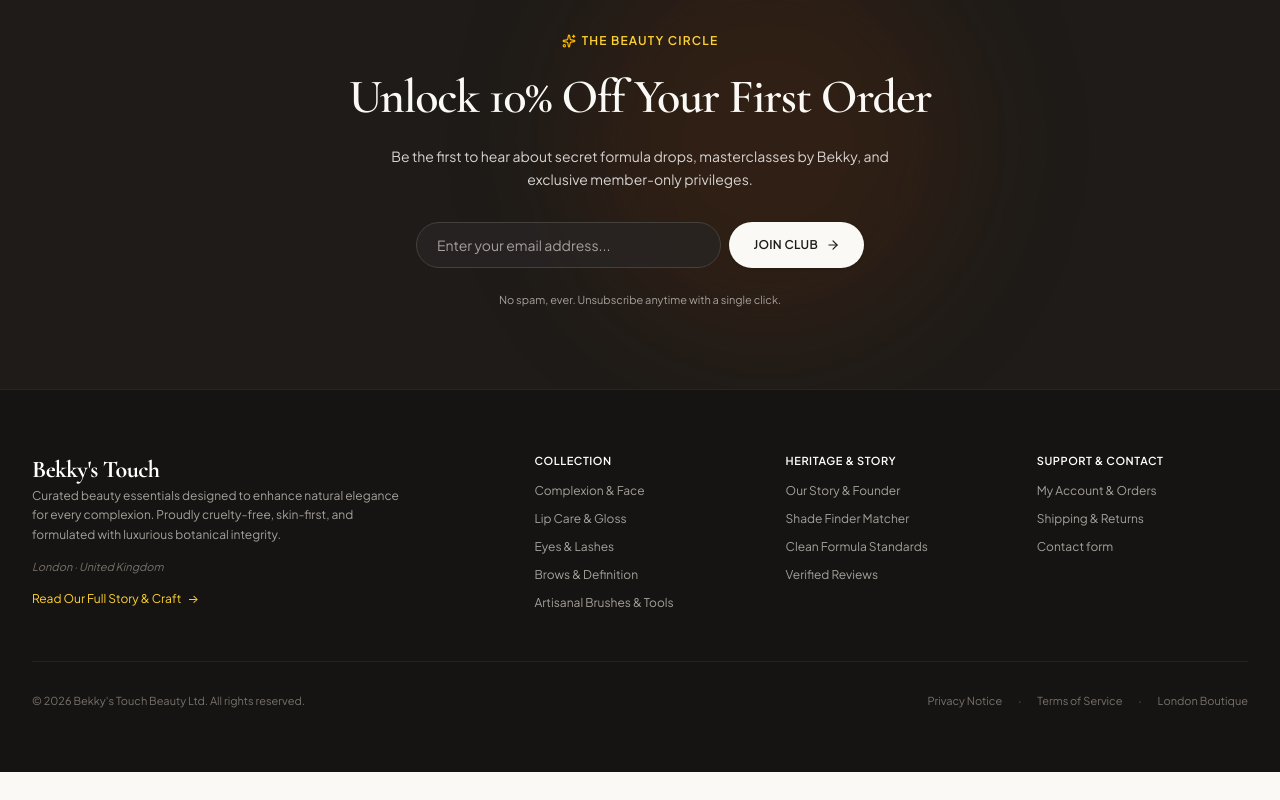
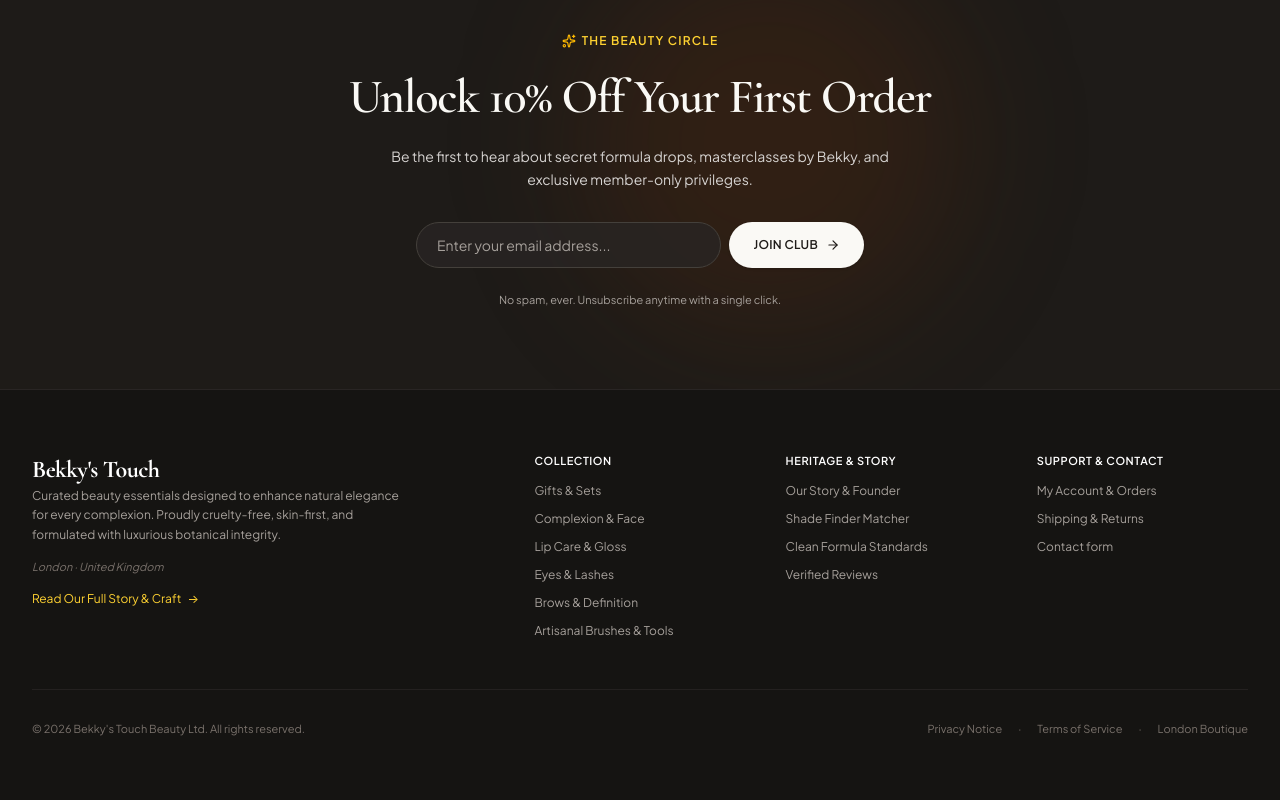
Before and after one commit to rebeccaekeh89-prog/bekkystouch-beauty-ai-studio, a React (Vite) app: page / in a window 1280 px wide. Shown: the part 4037-4837 px from the top of the page. Before the commit the page ends 4809 px from the top, so only its background shows below. Built offline with nearby package versions, Linux system fonts and the light colour scheme; no server answers; the database is empty.

Commit message:
Link Gifts and Sets from footer

```diff
--- a/src/components/Footer.tsx
+++ b/src/components/Footer.tsx
@@ -3,7 +3,7 @@
 interface FooterProps {
   onOpenShadeFinder: () => void;
   onSelectCategory?: (category: string) => void;
-  onNavigate?: (route: 'home' | 'our-story' | 'contact' | 'account' | 'shipping-returns') => void;
+  onNavigate?: (route: 'home' | 'our-story' | 'contact' | 'account' | 'shipping-returns' | 'gifts-sets') => void;
 }
 
 export const Footer: React.FC<FooterProps> = ({ onOpenShadeFinder, onSelectCategory, onNavigate }) => {
@@ -50,6 +50,12 @@
               Collection
             </h4>
             <ul className="space-y-2">
+              <li>
+                <a href="/gifts-sets" onClick={(e) => { e.preventDefault(); onNavigate?.('gifts-sets'); }}
+                  className="hover:text-white transition-colors cursor-pointer block py-0.5">
+                  Gifts &amp; Sets
+                </a>
+              </li>
               <li>
                 <a
                   href="#shop?category=face"
```
